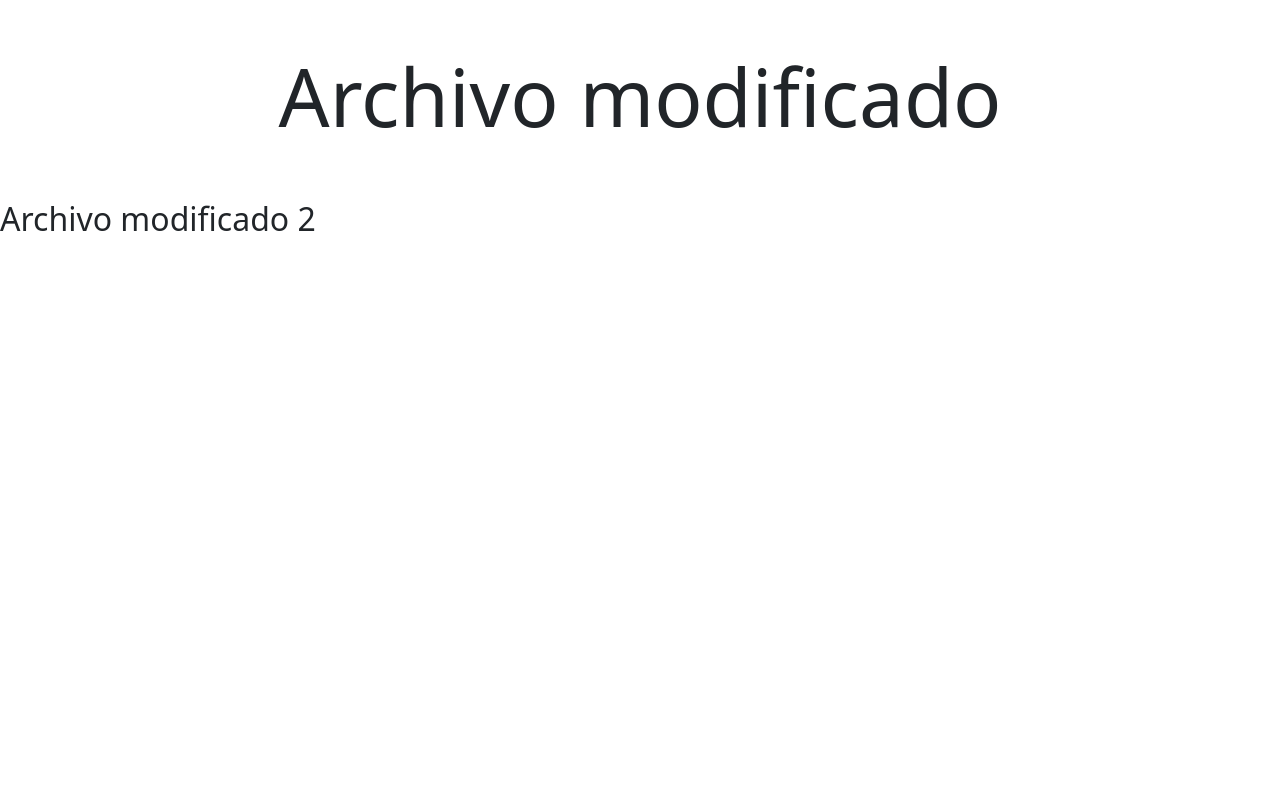
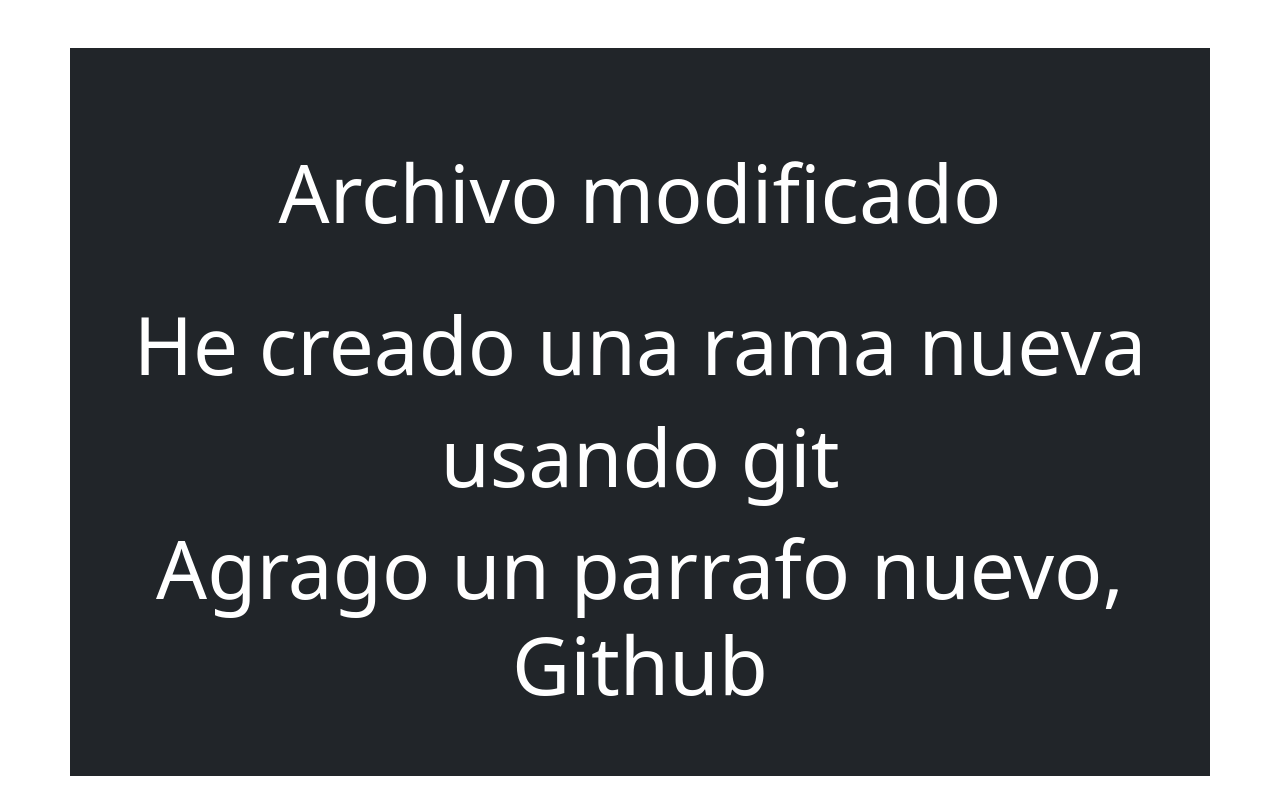
Before and after one commit to Cristina-Ortellado/first-repository, a plain HTML site: page index.html in a window 1280 px wide. Drawn offline with nearby package versions, Linux system fonts and the light colour scheme.

Commit message:
Agrague un nuevo parrafo, para ver los cambieos realizados en github

```diff
--- a/index.html
+++ b/index.html
@@ -12,11 +12,11 @@
     <title>Bootstrap</title>
 </head>
 <body>
-    <section class="container">
+    <section class="container bg-dark text-white mt-5 p-5">
       <h1 class="display-1 text-center p-5 text-bold">Archivo modificado</h1>
-    </section>
-    <section>
-      <h2>Archivo modificado 2</h2>
+      <p class="display-1 text-center">He creado una rama nueva</p>
+      <p class="display-1 text-center">usando git</p>
+      <p class="display-1 text-center">Agrago un parrafo nuevo, Github</p>
     </section>
 
     <!-- script de bootstrap -->
```
